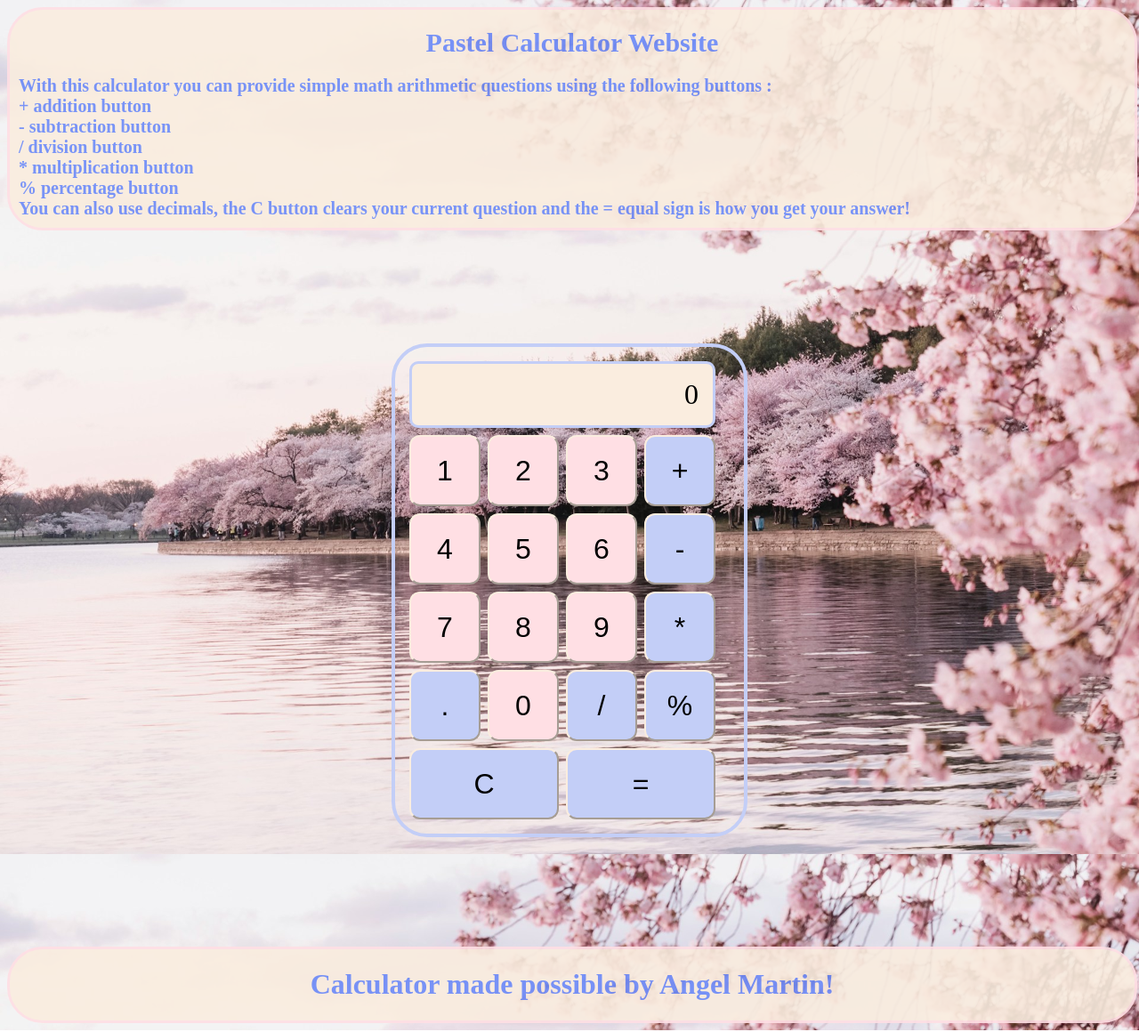
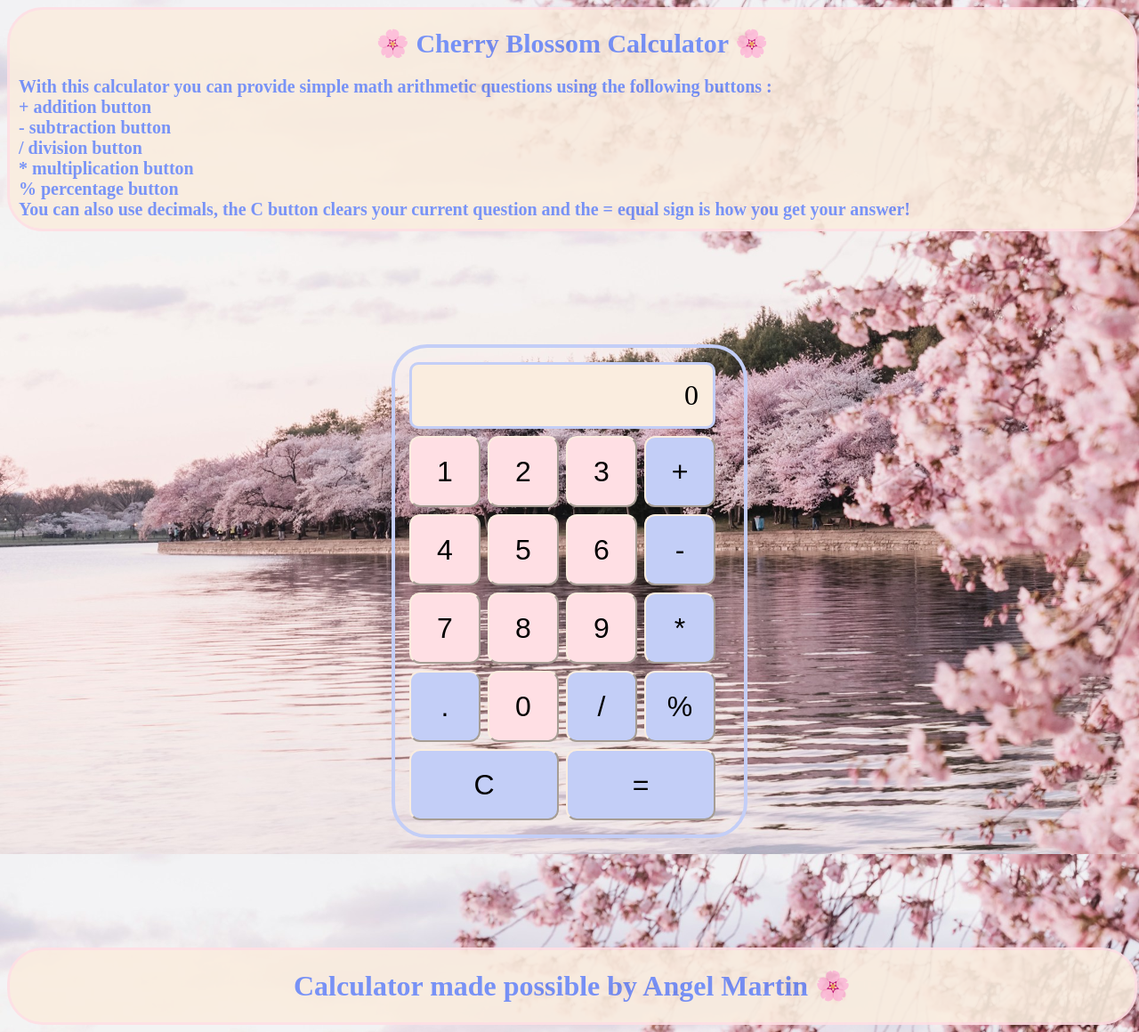
Before and after one commit to angelmartinclt/Calculator, a plain HTML site: page calculator/index.html in a window 1280 px wide. Shown: the whole page at 89% size. Drawn offline with Linux system fonts and the light colour scheme.

Commit message:
added icon, emojis and updated deployment link

```diff
--- a/calculator/index.html
+++ b/calculator/index.html
@@ -3,13 +3,14 @@
 <head>
     <meta charset="UTF-8">
     <meta name="viewport" content="width=device-width, initial-scale=1.0">
-    <title>Calculator</title>
+    <title>Pastel Calculator</title>
     <link rel="stylesheet" href="index.css"></link>
+    <link rel="icon" type="image/png" href="icon.png">
 </head>
 <body>
 
     <header>
-        <h1 class="header">Pastel Calculator Website</h1>
+        <h1 class="header">🌸 Cherry Blossom Calculator 🌸</h1>
         <p class="instructions"><strong>With this calculator you can provide simple math arithmetic questions using the following buttons :<br>
             + addition button<br>
             - subtraction button<br>
@@ -59,7 +60,7 @@
     </main>
 
     <footer>
-        <h1>Calculator made possible by Angel Martin!</h1>
+        <h1>Calculator made possible by Angel Martin 🌸</h1>
     </footer>
 
     <script src="index.js"></script>
```
Also changed, not shown: calculator/icon.png (added), 2 other files.
